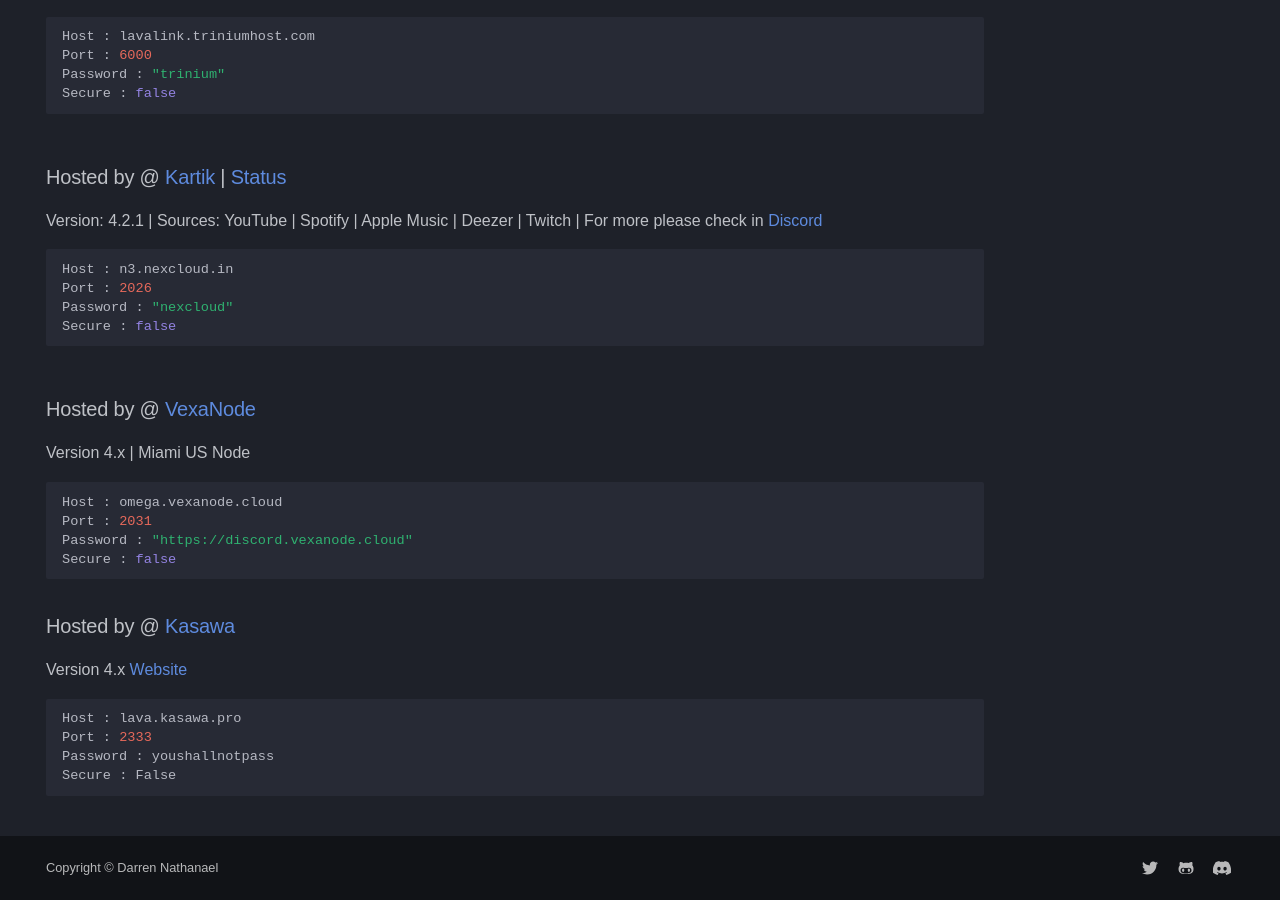
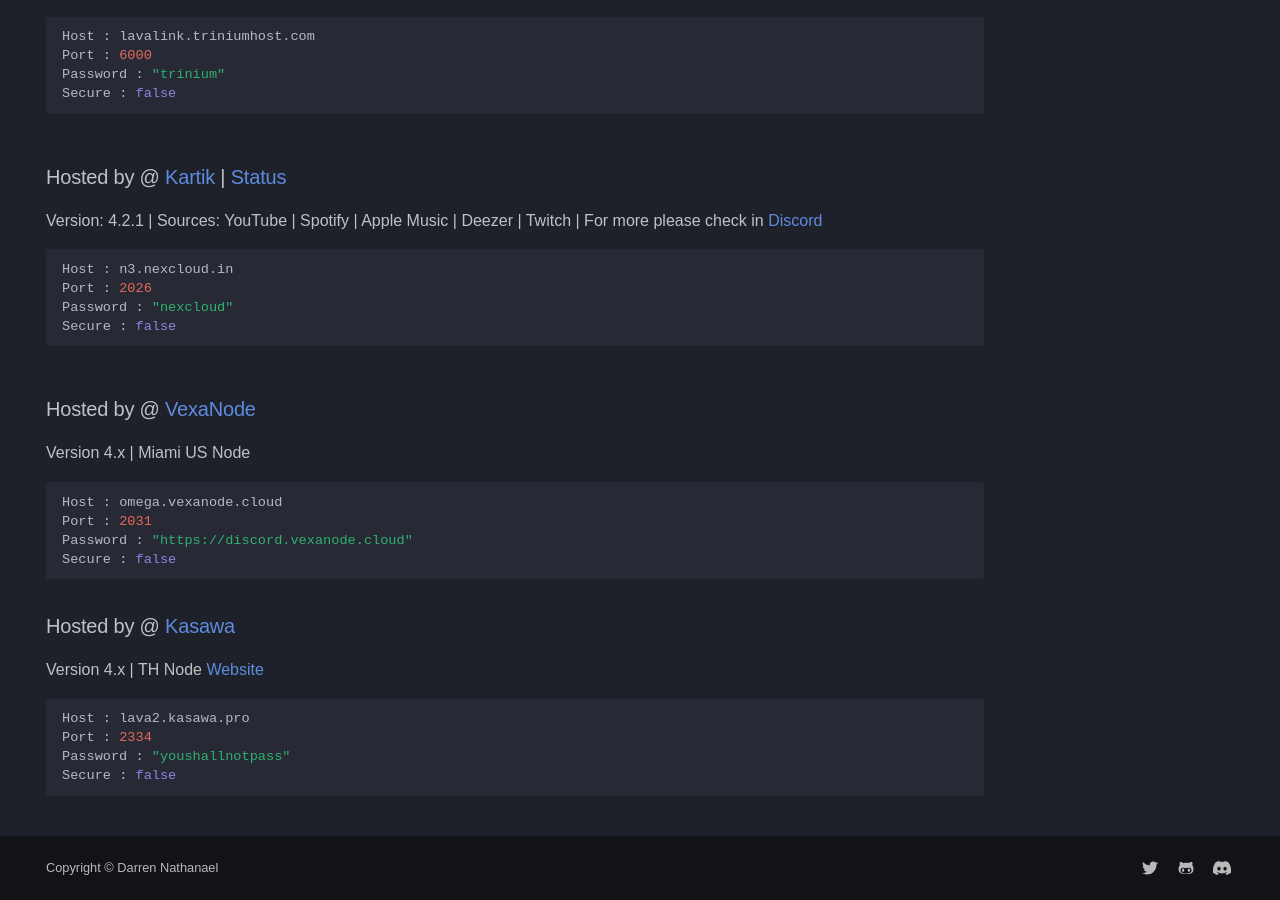
Before and after one commit to DarrenOfficial/lavalink-list, an MkDocs documentation site: the page built from docs/NoSSL/Lavalink-NonSSL.md, in a window 1280 px wide and 900 px high, scrolled down 2306 px. Built offline with MkDocs 1.6.1 and Material for MkDocs 9.7.7, drawn with Linux system fonts in a browser that asks for light colours; some web fonts are replaced; comment, search, counter and statistics services are not loaded; a style sheet for code colours, icons or effects is not loaded.

Commit message:
Fix formatting for Lavalink NonSSL configuration (#813)
* Update Lavalink-NonSSL.md

* Fix formatting for Lavalink NonSSL configuration

* Update Lavalink host and port information

* Add TH Node details to Lavalink-NonSSL.md

Updated Lavalink-NonSSL.md to include TH Node information.

````diff
--- a/docs/NoSSL/Lavalink-NonSSL.md
+++ b/docs/NoSSL/Lavalink-NonSSL.md
@@ -136,11 +136,11 @@ Secure : false
 
 
 ### Hosted by @ [Kasawa](https://discord.gg/drJbwRFEXu)
-Version 4.x
+Version 4.x | TH Node
 [Website](https://chanom.kasawa.pro)
 ```bash
-Host : lava.kasawa.pro
-Port : 2333
-Password : youshallnotpass
-Secure : False
+Host : lava2.kasawa.pro
+Port : 2334
+Password : "youshallnotpass"
+Secure : false
 ```
````
